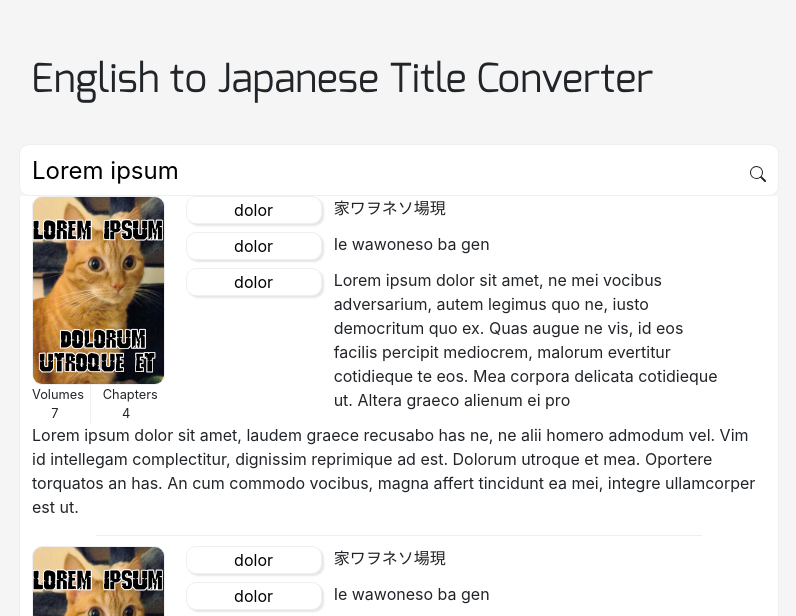
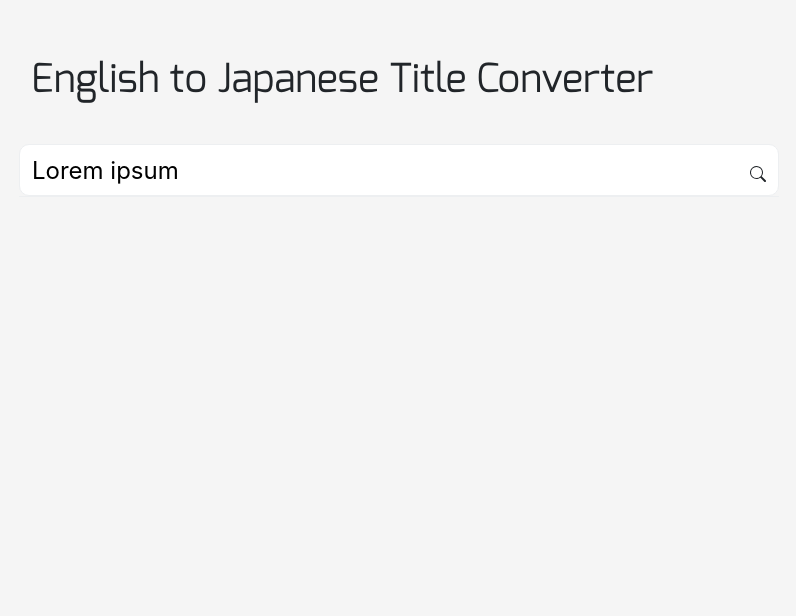
Before and after one commit to SoniaVivi/en-jp-title-finder, a Next.js app: page / in a window 1280 px wide. Shown: the part 184-800 px from the top of the page, without its empty margins (241-1037 px from the left). Built offline with nearby package versions, Linux system fonts and the light colour scheme.

Commit message:
SearchResult: modify to display Redux data

```diff
--- a/components/aniListApi.js
+++ b/components/aniListApi.js
@@ -21,7 +21,7 @@ export const aniListApi = createApi({
         method: "POST",
         body: {
           query: `query getMangaFromName($search: String, $pageNumber: Int) {
-          Page(page: $pageNumber, perPage: 25) {
+          Page(page: $pageNumber, perPage: 15) {
             media (search: $search) {
               id
               status
@@ -59,7 +59,7 @@ export const aniListApi = createApi({
           responseData.data.Page.media.map((data) => ({
             ...data,
             ...data.title,
-            cover: data.coverImage,
+            cover: data.coverImage.medium,
             title: null,
             coverImage: null,
           }))
--- a/components/searchBar/ResultsContainer.js
+++ b/components/searchBar/ResultsContainer.js
@@ -1,16 +1,24 @@
 import { useGetWorkFromTitleQuery } from "../aniListApi";
 import SearchResult from "./SearchResult";
 import styles from "./SearchBar.module.scss";
+import { useMemo } from "react";
 
 const ResultsContainer = (props) => {
-  // PLACEHOLDER VALUES
-  // MODIFY LATER FOR CORRECT FUNCTIONALITY
-  const workData = useGetWorkFromTitleQuery(
+  const { workData } = useGetWorkFromTitleQuery(
     {
       title: "Otherside",
       pageNumber: 0,
     },
-    { selectFromResult: (response) => ({ ...response?.data?.ids }), skip: true }
+    {
+      selectFromResult: (response) => ({ workData: response?.data?.entities }),
+      // MODIFY LINE BELOW TO FETCH DATA
+      skip: true,
+    }
+  );
+
+  const workEntities = useMemo(
+    () => (workData ? Object.values(workData) : []),
+    [workData]
   );
 
   return (
@@ -19,8 +27,11 @@ const ResultsContainer = (props) => {
         props.isActive ? styles.active : ""
       }`}
     >
-      <SearchResult />
-      <SearchResult />
+      {workEntities.length != 0
+        ? workEntities.map((data) => (
+            <SearchResult key={data.id} workData={data} />
+          ))
+        : null}
     </ul>
   );
 };
--- a/components/searchBar/SearchResult.js
+++ b/components/searchBar/SearchResult.js
@@ -1,14 +1,20 @@
 import Image from "next/image";
-import testImage from "../../assets/testCover.jpg";
+import { useMemo } from "react";
 import styles from "./SearchBar.module.scss";
 
-const SearchResult = () => {
+const SearchResult = (props) => {
+  const data = props.workData;
+  const titles = useMemo(
+    () => [data.native, data.romaji, data.english],
+    [data]
+  );
+
   return (
     <li className="row">
       <div className="col-3 row">
         <div>
           <Image
-            src={testImage}
+            src={data.cover}
             alt="Work cover"
             width={133}
             height={189}
@@ -17,35 +23,29 @@ const SearchResult = () => {
         </div>
         <div className="col-12 row">
           <span className={`col-6 text-center ${styles.volumes}`}>
-            Volumes 7
+            Volumes {data.volumes || "?"}
           </span>
           <span className={`col-6 text-center ${styles.chapters}`}>
-            Chapters 4
+            {data.chapters || "?"}
           </span>
         </div>
       </div>
       <div className="col-9">
         <div className="col-12 row">
-          <button className="col-3 main-button">dolor</button>
-          <span className="col-9">家ワヲネソ場現</span>
-          <button className="col-3 main-button">dolor</button>
-          <span className="col-9">Ie wawoneso ba gen</span>
-          <button className="col-3 main-button">dolor</button>
-          <span className="col-9">
-            Lorem ipsum dolor sit amet, ne mei vocibus adversarium, autem
-            legimus quo ne, iusto democritum quo ex. Quas augue ne vis, id eos
-            facilis percipit mediocrem, malorum evertitur cotidieque te eos. Mea
-            corpora delicata cotidieque ut. Altera graeco alienum ei pro
-          </span>
+          {titles.map((title) => (
+            <>
+              <button
+                className="col-3 main-button"
+                onClick={() => navigator.clipboard.writeText(title)}
+              >
+                Copy
+              </button>
+              <span className="col-9">{title}</span>
+            </>
+          ))}
         </div>
       </div>
-      <p className="col-12">
-        Lorem ipsum dolor sit amet, laudem graece recusabo has ne, ne alii
-        homero admodum vel. Vim id intellegam complectitur, dignissim reprimique
-        ad est. Dolorum utroque et mea. Oportere torquatos an has. An cum
-        commodo vocibus, magna affert tincidunt ea mei, integre ullamcorper est
-        ut.
-      </p>
+      <p className="col-12">{data.description}</p>
     </li>
   );
 };
--- a/next.config.js
+++ b/next.config.js
@@ -2,6 +2,14 @@
 const nextConfig = {
   reactStrictMode: true,
   swcMinify: true,
-}
+  images: {
+    remotePatterns: [
+      {
+        protocol: "https",
+        hostname: "s4.anilist.co",
+      },
+    ],
+  },
+};
 
-module.exports = nextConfig
+module.exports = nextConfig;
```
